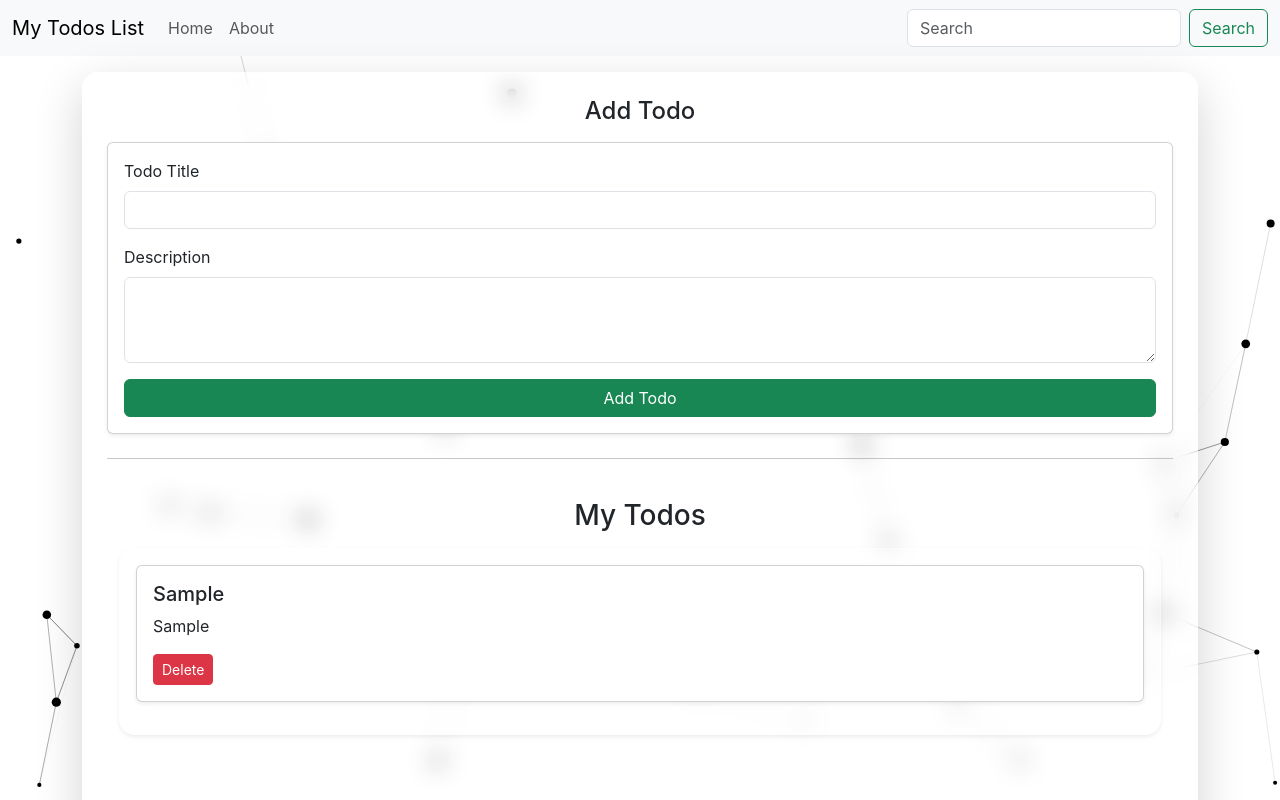
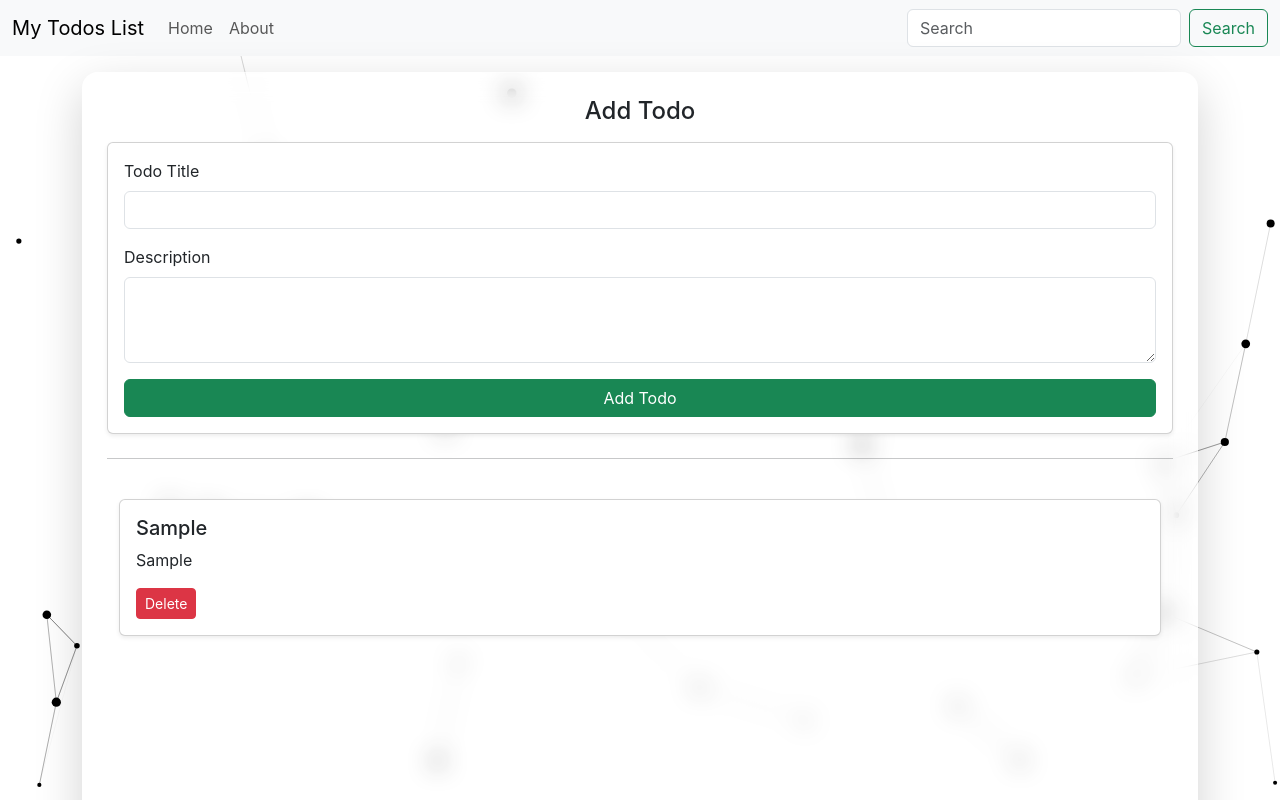
Before and after one commit to Kaamil1206/Todo-app, a React (Create React App) app: page / in a window 1280 px wide. Both pictures are taken after typing "Sample", "Sample" into the empty fields and a click on the button "Add Todo". Shown: the top 800 px of the page. Built offline with nearby package versions, Linux system fonts and the light colour scheme.

Commit message:
Update Todos.js

```diff
--- a/src/MyComponents/Todos.js
+++ b/src/MyComponents/Todos.js
@@ -1,5 +1,6 @@
 import React from 'react';
 import { Todoitem } from './Todoitem';
+import { TransitionGroup, CSSTransition } from 'react-transition-group';
 
 export const Todos = (props) => {
     let myStyle = {
@@ -8,23 +9,26 @@ export const Todos = (props) => {
     };
 
     return (
-        <div className='container' style={myStyle}>
-            <h3 className='my-3 text-center'>My Todos</h3>
-            {props.todos.length === 0
-                ? <p className="text-center text-muted">No Todos to display</p>
-                : props.todos.map((todo) => {
-                    return (
-                        <div className="card glass-card shadow-sm mb-3" key={todo.sno}>
-                            <div className="card-body">
-                                <Todoitem
-                                    todo={todo}
-                                    onDelete={props.onDelete}
-                                />
+        <div className='container fade-in' style={myStyle}>
+            {props.todos.length === 0 ? (
+                <div className="glass-card p-4 text-center text-muted">
+                    <p>No Todos to display</p>
+                </div>
+            ) : (
+                <TransitionGroup>
+                    {props.todos.map((todo) => (
+                        <CSSTransition
+                            key={todo.sno}
+                            timeout={300}
+                            classNames="todo"
+                        >
+                            <div className="todo-item">
+                                <Todoitem todo={todo} onDelete={props.onDelete} />
                             </div>
-                        </div>
-                    );
-                })
-            }
+                        </CSSTransition>
+                    ))}
+                </TransitionGroup>
+            )}
         </div>
-    )
-}
+    );
+};
```
